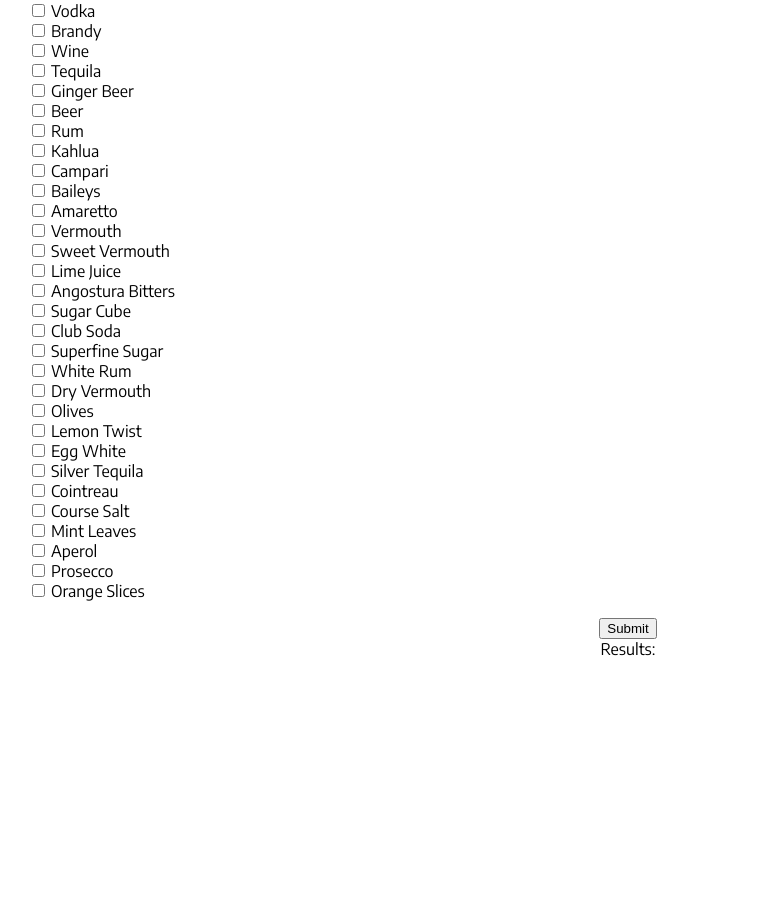
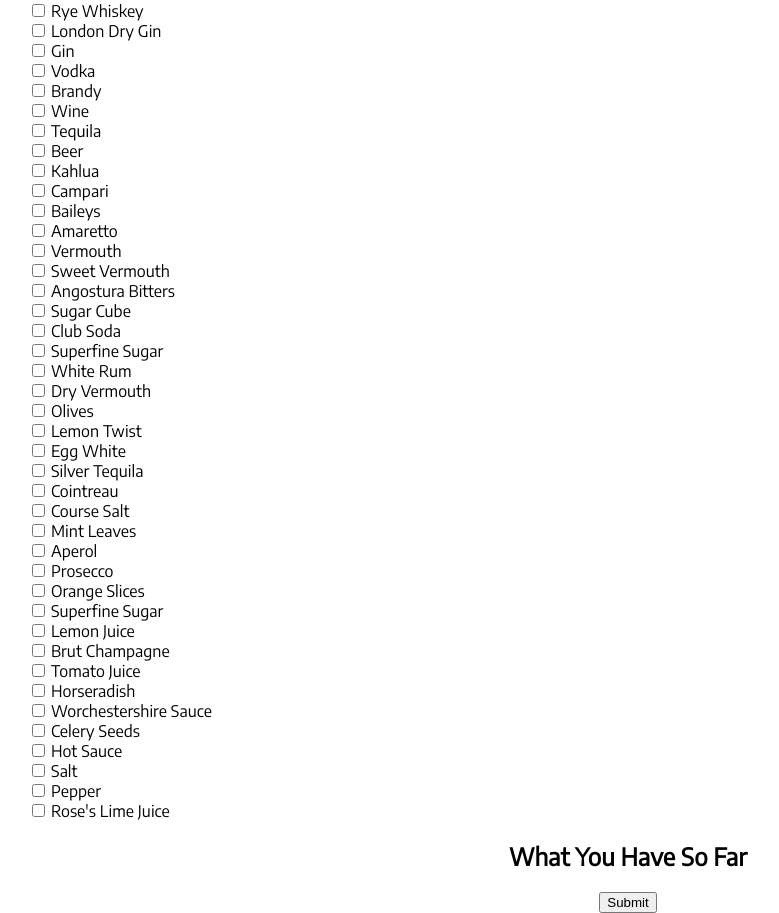
Before and after one commit to JTLovato/mixer, a React (Create React App) app: page /WhatToMake in a window 1280 px wide. Shown: the part 248-1161 px from the top of the page, without its empty margins (12-791 px from the left). Before the commit the page ends 907 px from the top, so only its background shows below. Built offline with nearby package versions, Linux system fonts and the light colour scheme.

Commit message:
Moving forward with formula

```diff
--- a/src/Data.js
+++ b/src/Data.js
@@ -139,6 +139,9 @@
   ingredients: [
     {
       alcohol: [
+        'rum',
+        'ginger beer',
+        'lime juice',
         'bourbon',
         'rye whiskey',
         'london dry gin',
@@ -147,16 +150,13 @@
         'brandy',
         'wine',
         'tequila',
-        'ginger beer',
         'beer',
-        'rum',
         'kahlua',
         'campari',
         'baileys',
         'amaretto',
         'vermouth',
         'sweet vermouth',
-        'lime juice',
         'angostura bitters',
         'sugar cube',
         'club soda',
@@ -173,6 +173,17 @@
         'aperol',
         'prosecco',
         'orange slices',
+        'superfine sugar',
+        'lemon juice',
+        'brut champagne',
+        'tomato juice',
+        'horseradish',
+        'worchestershire sauce',
+        'celery seeds',
+        'hot sauce',
+        'salt',
+        'pepper',
+        'rose\'s lime juice',
 
       ]
     }
--- a/src/components/HavedRecipeCards.js
+++ b/src/components/HavedRecipeCards.js
@@ -39,6 +39,7 @@
     }
 
 
+
     return (
         <div>
             <input type="submit" value="Submit" onClick={checkRecipes}/>
--- a/src/components/IngredientsCheckBoxes.js
+++ b/src/components/IngredientsCheckBoxes.js
@@ -1,5 +1,5 @@
 
-import React from 'react';
+import React, { useState } from 'react';
 import HavedRecipeCards from './HavedRecipeCards';
 
 function IngredientsCheckBoxes(props) {
@@ -7,36 +7,37 @@
     let newData = props.ingredients
     // console.log(newData)
 
-    let selectedIngredients = []
+    const [items, setItems] = useState([]);
+    const [itemName, setItemName] = useState("");
 
-    let handleOnChange = (e) => {
-        let isChecked = e.target.checked;
-        // console.log(isChecked)
-        // console.log(e.target.value)
-        if (isChecked) {
-            for ( let i = 0; i <= selectedIngredients.length; i++ ){
-                if (e.target.value !== i) {
-                    selectedIngredients.push(e.target.value)
-                    console.log(selectedIngredients)
-                    // DON'T DELETE BELOW, INFINITE LOOP
-                    return selectedIngredients
-                }
-            }
-        } else if (isChecked === false) {
-            selectedIngredients = selectedIngredients.filter(
-                ingred => ingred !== e.target.value
-            )
-        }
-    }
+    // const addItem = event => {
+    //     event.preventDefault();
+    //     setItems([
+    //         ...items,
+    //         {
+    //             id: items.length,
+    //             name: itemName
+    //         }
+    //     ]);
+    //     setItemName("");
+    //     console.log(itemName)
+    //     console.log(items)
+    // };
 
-    const submitFunction = (event) => {
-        event.preventDefault();
-        // console.log(selectedIngredients)
-    }
+    // const addItem = (itemValue) => {
+    //     setItems(oldArray => [...oldArray, itemValue])
+    // }
+
+    const [ownedIngreds, updateOwnedIngreds] = useState([]);
+
+    const onClicks = (item) => {
+        updateOwnedIngreds( arr => [...arr, item]);
+        console.log(ownedIngreds)
+    };
 
     return (
         <div>
-            <form onSubmit={submitFunction}>
+            <form   >
                 <ul className="toppings-list">
                     {newData.map(( name , index) => {
                         return (
@@ -45,10 +46,12 @@
                                     <div className="left-section">
                                     <input
                                         type="checkbox"
+                                        key={name}
                                         id={name}
                                         name={name}
                                         value={name}
-                                        onChange={e => handleOnChange(e)}
+                                        onChange={e => onClicks(e.target.value)}
+                                        // onChange={ onClicks }
                                     />
                                     <label htmlFor={name}>{name}</label>
                                     </div>
@@ -57,8 +60,39 @@
                         );
                     })}
                 </ul>
-                <HavedRecipeCards selectedIngredients={selectedIngredients}/>
+                <div>
+                    <h2>What You Have So Far</h2>
+                    {ownedIngreds.map( e =>
+                    <div>{ e }</div>
+                    )}
+                </div>
+                <input type="submit" value="Submit" />
+
+                {/* <HavedRecipeCards selectedIngredients={selectedIngredients}/> */}
             </form>
+
+
+
+
+            {/* <form onSubmit={addItem}>
+                <label>
+                    <input
+                        name="item"
+                        type="text"
+                        value={itemName}
+                        onChange={e => setItemName(e.target.value)}
+                    />
+                </label>
+            </form> */}
+            <ul>
+                {items.map(item => (
+                <li key={item.name}>{item.name}</li>
+                ))}
+            </ul>
+
+
+
+
             <div>
             </div>
         </div>
```
Also changed, not shown: src/components/NewHavedRecipes.js (added, +22 -0 lines).
